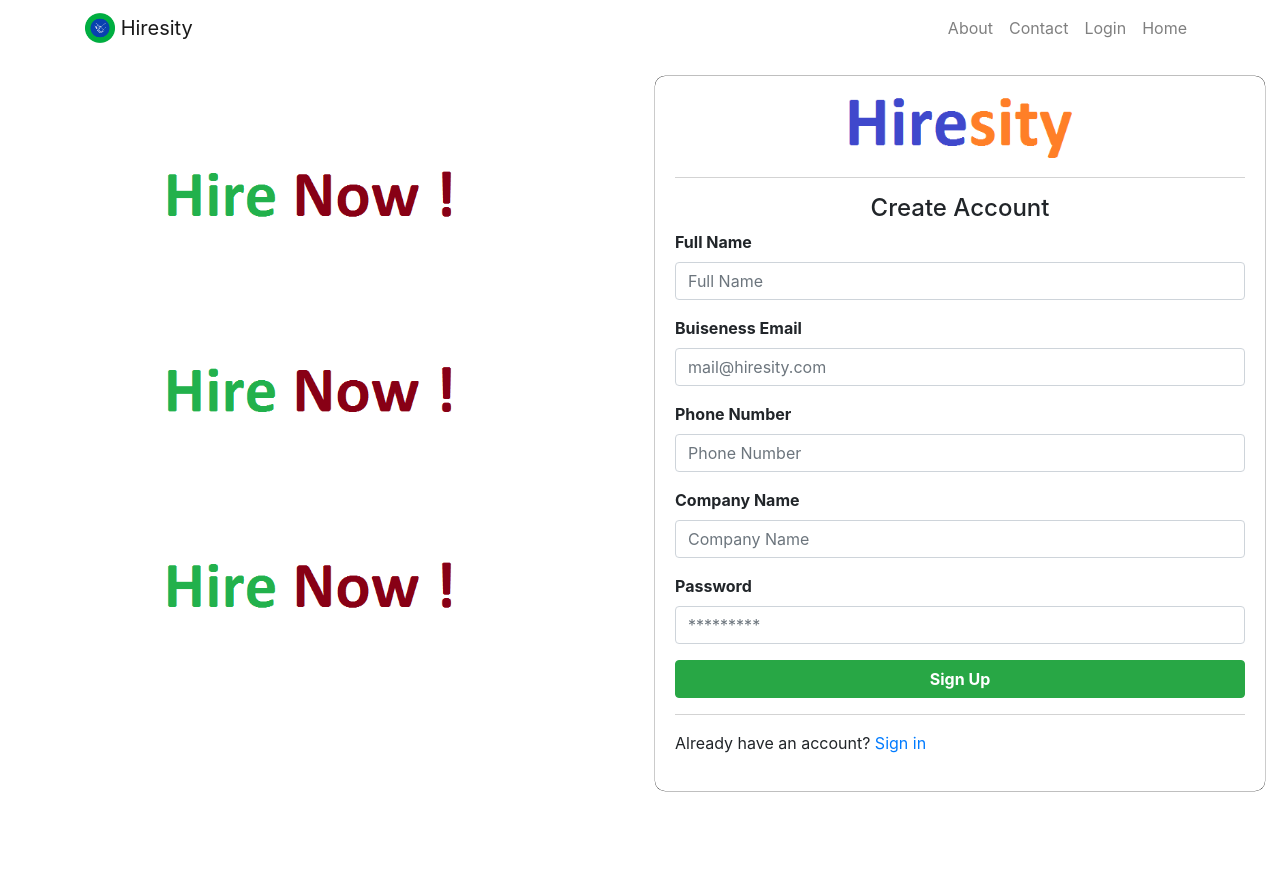
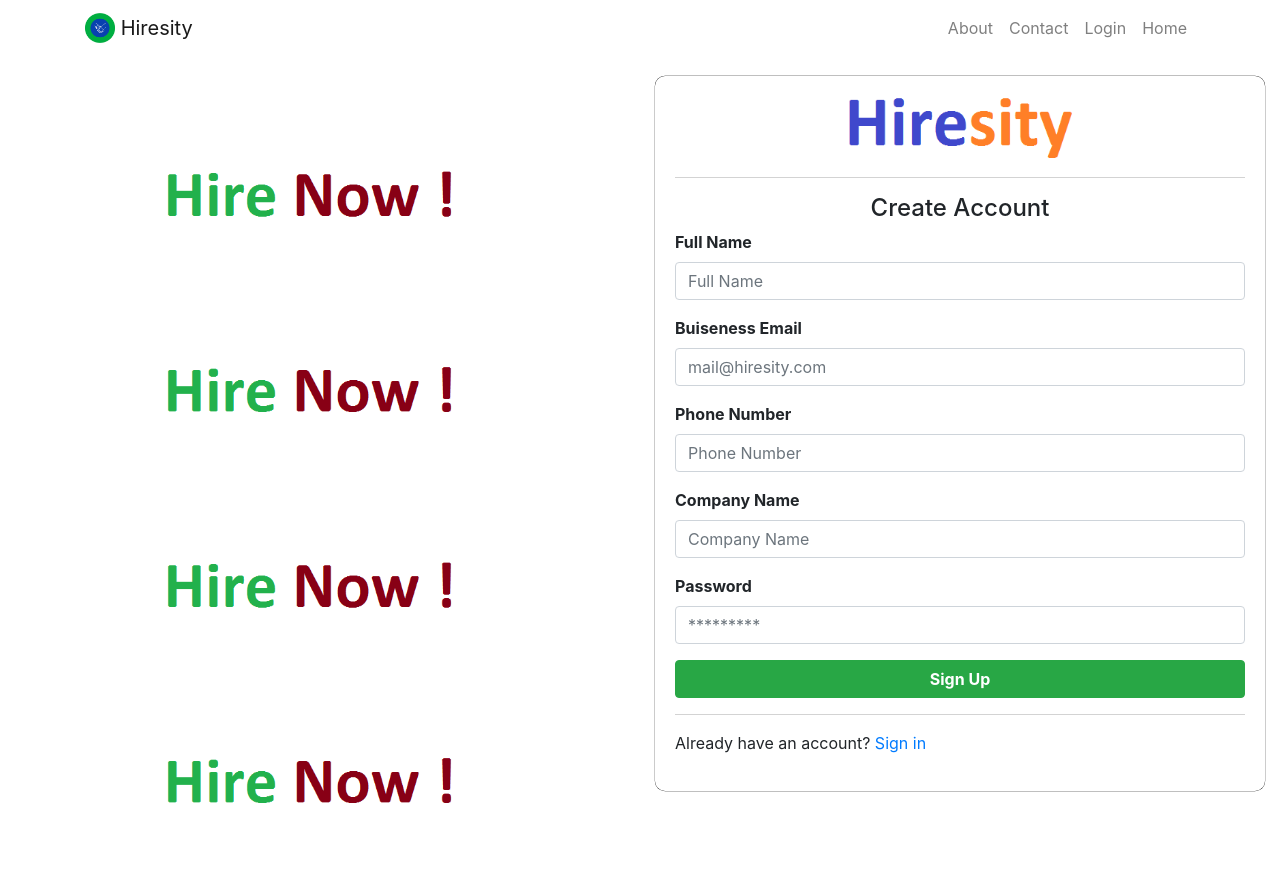
Before and after one commit to AjayEthica/demo, a plain HTML site: page index.html in a window 1280 px wide. Before the commit the page ends 800 px from the top, so only its background shows below. Drawn offline with nearby package versions, Linux system fonts and the light colour scheme.

Commit message:
First Commit IMG Add

```diff
--- a/index.html
+++ b/index.html
@@ -59,6 +59,9 @@
              <div>
               <img width="100%" class="rounded mx-auto d-block" src="img/now.png" alt="Amazon">
              </div>
+             <div>
+              <img width="100%" class="rounded mx-auto d-block" src="img/now.png" alt="Amazon">
+             </div>
            </section>
 
             <section class="col-xs-12 col-sm-6 col-md-6 col-lg-6">
```
